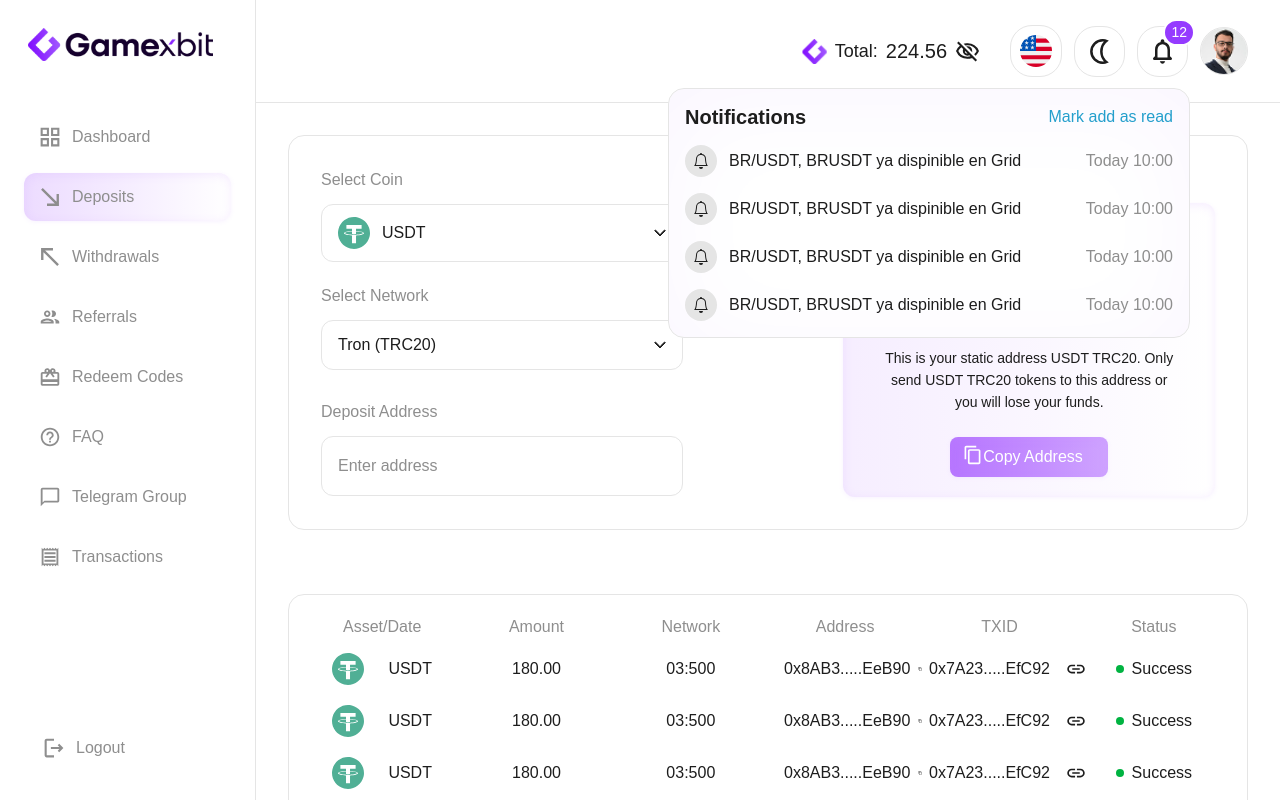
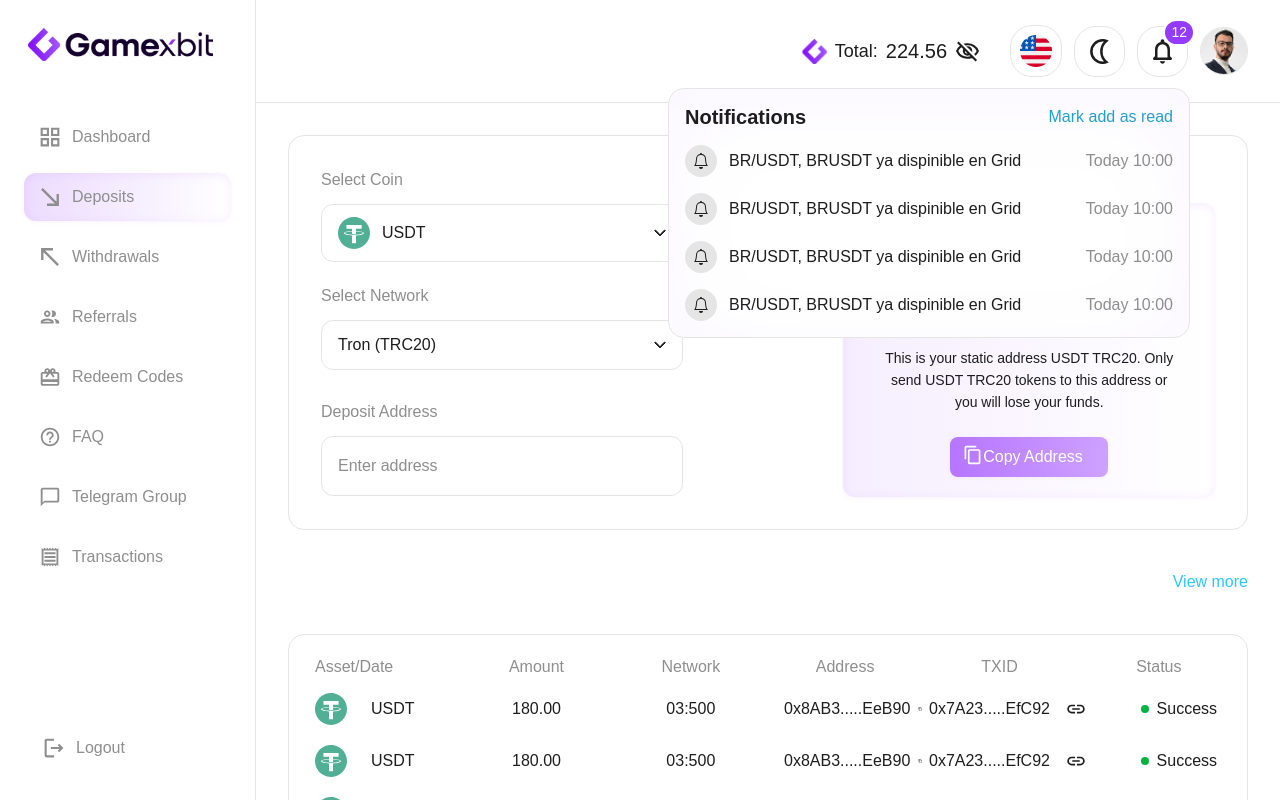
Before and after one commit to szulqarnain/GamexBit, a React (Vite) app: page /deposits in a window 1280 px wide. Built offline with nearby package versions, Linux system fonts and the light colour scheme.

Commit message:
latest code for deposite and referals screens fixs

```diff
--- a/src/components/Common/DashboardTable.tsx
+++ b/src/components/Common/DashboardTable.tsx
@@ -38,7 +38,7 @@ const DashboardTable: React.FC<DashboardTableProps> = ({ headers, data }) => {
   return (
     <div className="w-full h-auto gap-[24px]">
       <div className="w-full h-auto  p-[16px] border border-[rgb(var(--border))] rounded-[16px] overflow-auto">
-        <table className="w-full table-fixed px-0">
+        <table className="w-full table-fixed">
           <thead>
             <tr className="w-full h-[32px]">
               {headers.map((header: any, idx: any) => (
@@ -67,7 +67,13 @@ const DashboardTable: React.FC<DashboardTableProps> = ({ headers, data }) => {
                           cell.className || ""
                         }`}
                       >
-                        <div className="flex items-center justify-center gap-2">
+                        <div  className={`flex items-center gap-2 ${
+    colIndex === 0
+      ? "justify-start"
+      // : colIndex === headers.length - 1
+      // ? "justify-end"
+      : "justify-center"
+  }`}>
                           {/* Leading icon */}
                           {cell.icon && (
                             <img
--- a/src/components/UserDashboard/Referals/InviteReferals.tsx
+++ b/src/components/UserDashboard/Referals/InviteReferals.tsx
@@ -9,7 +9,7 @@ interface InviteReferalsProps {
 const InviteReferals: React.FC<InviteReferalsProps> = ({ setShowRefralModel }) => {
   const {darkMode} = useTheme();
   return (
-    <div className="w-full lg:w-[584px] h-auto flex flex-col gap-[40px] p-[32px] withDrawBanner">
+    <div className="w-full h-auto flex flex-col gap-[40px] p-[32px] withDrawBanner">
         <p className="text-[#8E8E8E] bd-nrm-med">Invite Referral</p>
       <form>
         <div className="w-full h-[200px] gap-[32px] flex flex-col">
--- a/src/components/UserDashboard/Referals/ReferalModal.tsx
+++ b/src/components/UserDashboard/Referals/ReferalModal.tsx
@@ -6,8 +6,12 @@ interface DepositeModelProps {
 
 const DepositeModel = ({ setShowRefralModel }: DepositeModelProps) => {
   return (
-    <div className="fixed inset-0 flex md:items-center items-end justify-center bg-[#00000099] backdrop-blur-[3px]">
-      <div className="md:h-[312px] h-[312px] md:w-[584px] w-full overflow-y-scroll rounded-[16px] md:p-[32px] py-[32px] px-[24px] bg-[#FFFFFF] [background:var(--bg-secondary)] border-1 border-[rgb(var(--border))] no-scrollbar">
+    <div className="fixed inset-0 flex md:items-center items-end justify-center bg-[#00000099] backdrop-blur-[3px]"
+    onClick={() => setShowRefralModel(false)}
+    >
+      <div
+      onClick={(e) => e.stopPropagation()}
+       className="md:h-[312px] h-[312px] md:w-[584px] w-full overflow-y-scroll rounded-[16px] md:p-[32px] py-[32px] px-[24px] bg-[#FFFFFF] [background:var(--bg-secondary)] border-1 border-[rgb(var(--border))] no-scrollbar">
         <div className="flex items-center justify-between">
           <p className="font-[700] text-[24px] leading-[24px] text-[rgb(var(--primary-text))]">
             Enter referral code
--- a/src/components/UserDashboard/Referals/ReferalsRewards.tsx
+++ b/src/components/UserDashboard/Referals/ReferalsRewards.tsx
@@ -8,7 +8,7 @@ import { useTheme } from "../../../context/ThemeContext";
 const ReferalsRewards: React.FC = () => {
   const { darkMode } = useTheme();
   return (
-    <div className="w-full lg:w-[584px] lg:h-auto h-[520px] flex flex-col gap-[40px] p-[32px] withDrawBanner">
+    <div className="w-full lg:h-auto h-[520px] flex flex-col gap-[40px] p-[32px] withDrawBanner">
       <div className="w-auto h-auto flex flex-col gap-[32px]">
         <p className="text-[#8E8E8E] bd-nrm-med">Referral Rewards</p>
         <div className="w-auto h-[158px] gap-[32px] flex flex-col">
--- a/src/index.css
+++ b/src/index.css
@@ -675,7 +675,7 @@
   .user-referal-btn {
     /* position: relative; */
     background: linear-gradient(
-      90deg,
+      -90deg,
       rgba(138, 33, 255, 0.4) 0%,
       rgba(138, 33, 255, 0.6) 100%
     );
@@ -849,6 +849,7 @@
     );
     box-shadow: inset 0 2px 10px rgba(197, 144, 255, 0.16),
       0 1px 4px rgba(197, 144, 255, 0.12);
+    border-radius: 12px;
   }
 
   .withDrawBanner::before {
--- a/src/pages/deposits.tsx
+++ b/src/pages/deposits.tsx
@@ -44,6 +44,7 @@ interface TableData {
   };
   Status: {
     text: string;
+    className?: string;
   };
 }
 
@@ -73,17 +74,17 @@ const DepositForm: React.FC<DepositFormProps> = () => {
   const [amount, setAmount] = useState("");
 
   const headers = [
-    { key: "Asset", label: "Asset/Date", className: "text-[#1D1D1D]" },
+    { key: "Asset", label: "Asset/Date", className: "text-[#1D1D1D] text-left pl-[10px]" },
     { key: "Amount", label: "Amount", className: "text-[#1D1D1D]" },
     { key: "Network", label: "Network", className: "text-[#1D1D1D]" },
     { key: "Address", label: "Address", className: "text-[#1D1D1D]" },
     { key: "TXID", label: "TXID", className: "text-[#1D1D1D]" },
-    { key: "Status", label: "Status", className: "text-[#1D1D1D]" },
+    { key: "Status", label: "Status", className: "text-[#1D1D1D] pl-[10px]" },
   ];
 
   const data: TableData[] = [
     {
-      Asset: { text: "USDT", className: "text-[#1D1D1D]", icon: TetherIcon },
+      Asset: { text: "USDT", className: "text-[#1D1D1D] pl-[10px]", icon: TetherIcon },
       Amount: "180.00",
       Network: "03:500",
       Address: {
@@ -98,10 +99,10 @@ const DepositForm: React.FC<DepositFormProps> = () => {
         copyable: true,
         copyIcon: ContentCopyGrey,
       },
-      Status: { text: "Success" },
+      Status: { text: "Success", className: "pl-[50px]"},
     },
     {
-      Asset: { text: "USDT", className: "text-[#1D1D1D]", icon: TetherIcon },
+      Asset: { text: "USDT", className: "text-[#1D1D1D]  pl-[10px]", icon: TetherIcon },
       Amount: "180.00",
       Network: "03:500",
       Address: {
@@ -116,10 +117,10 @@ const DepositForm: React.FC<DepositFormProps> = () => {
         copyable: true,
         copyIcon: ContentCopyGrey,
       },
-      Status: { text: "Success" },
+      Status: { text: "Success", className: "pl-[50px]" },
     },
     {
-      Asset: { text: "USDT", className: "text-[#1D1D1D]", icon: TetherIcon },
+      Asset: { text: "USDT", className: "text-[#1D1D1D] pl-[10px]", icon: TetherIcon },
       Amount: "180.00",
       Network: "03:500",
       Address: {
@@ -134,10 +135,10 @@ const DepositForm: React.FC<DepositFormProps> = () => {
         copyable: true,
         copyIcon: ContentCopyGrey,
       },
-      Status: { text: "Success" },
+      Status: { text: "Success", className: "pl-[50px]" },
     },
     {
-      Asset: { text: "USDT", className: "text-[#1D1D1D]", icon: TetherIcon },
+      Asset: { text: "USDT", className: "text-[#1D1D1D] pl-[10px]", icon: TetherIcon },
       Amount: "180.00",
       Network: "03:500",
       Address: {
@@ -152,10 +153,10 @@ const DepositForm: React.FC<DepositFormProps> = () => {
         copyable: true,
         copyIcon: ContentCopyGrey,
       },
-      Status: { text: "Rejected" },
+      Status: { text: "Rejected", className: "pl-[50px]" },
     },
     {
-      Asset: { text: "USDT", className: "text-[#1D1D1D]", icon: TetherIcon },
+      Asset: { text: "USDT", className: "text-[#1D1D1D] pl-[10px]", icon: TetherIcon },
       Amount: "180.00",
       Network: "03:500",
       Address: {
@@ -170,7 +171,7 @@ const DepositForm: React.FC<DepositFormProps> = () => {
         copyable: true,
         copyIcon: ContentCopyGrey,
       },
-      Status: { text: "Pending" },
+      Status: { text: "Pending", className: "pl-[50px]" },
     },
   ];
 
@@ -188,9 +189,14 @@ const DepositForm: React.FC<DepositFormProps> = () => {
   }, []);
 
   return (
-    <div className="w-full h-auto p-[16px] flex flex-col gap-[40px]">
+    <div className="w-full h-auto p-[16px] flex flex-col gap-[40px]" onClick={() => {
+      if (coinDropdownOpen || networkDropdownOpen){
+      setCoinDropdownOpen(false);
+      setNetworkDropdownOpen(false);
+      }
+    }}>
       <div className="w-full h-auto gap-[24px]">
-        <div className="w-full h-auto mx-auto p-4 lg:p-[32px] border border-[#E5E5E5] rounded-[16px] flex flex-col lg:flex-row gap-8 lg:gap-[18%] justify-center">
+        <div className="w-full h-auto mx-auto p-4 lg:p-[32px] border border-[rgb(var(--border))] rounded-[16px] flex flex-col lg:flex-row gap-8 lg:gap-[18%] justify-center">
           <DepositSelectorForm
             coinOptions={coinOptions}
             networkOptions={networkOptions}
@@ -208,7 +214,12 @@ const DepositForm: React.FC<DepositFormProps> = () => {
           <QRBoard QRcode={QRcode} ContentCopy={ContentCopy} />
         </div>
       </div>
-      <div className="mt-[24px]">
+<div className="w-full flex lg:justify-end justify-between items-center">
+  <p className="text-black bd-lrg-sem lg:hidden">Game History</p>
+
+   <a className="text-[#2DC7FF] bd-nrm-reg" href="#">View more</a>
+</div>
+      <div>
         <div className="lg:hidden">
           {[1, 2, 3, 4, 5, 6].map(() => (
             <DepositeCards type="deposite" />
--- a/src/pages/referrals.tsx
+++ b/src/pages/referrals.tsx
@@ -7,10 +7,10 @@ import DepositeCards from "../components/UserDashboard/Deposits/DepositeCards";
 
 export default function Referrals() {
     const headers = [
-    { key: "UID", label: "UID", className: "text-[#8E8E8E] text-left" },
-    { key: "RegisteredTime", label: "Registered Time (UTC)", className: "text-[#8E8E8E] text-left pl-[95px]" },
-    { key: "PointsEarned", label: "Points Earned", className: "text-[#8E8E8E] text-left pl-[125px]" },
-    { key: "Status", label: "Status", className: "text-[#8E8E8E] text-left pl-[125px]" },
+    { key: "UID", label: "UID", className: "text-[#8E8E8E] text-start pl-[15px]" },
+    { key: "RegisteredTime", label: "Registered Time (UTC)", className: "text-[#8E8E8E]" },
+    { key: "PointsEarned", label: "Points Earned", className: "text-[#8E8E8E]" },
+    { key: "Status", label: "Status", className: "text-[#8E8E8E]" },
   ];
 
   const data = [
@@ -55,7 +55,10 @@ export default function Referrals() {
              <InviteReferals setShowRefralModel={setShowRefralModel} />
         </div>
         </div>
-        <div className="w-full max-w-[1192px] h-auto mt-[20px] gap-[24px]">
+        <div className="w-full flex justify-between items-center">
+  <p className="text-black bd-lrg-sem lg:hidden">Referrals History</p>
+</div>
+        <div className="w-full h-auto mt-[20px] gap-[24px]">
         <div className="lg:hidden">
         {[1, 2, 3, 4, 5, 6].map(() => (
           <DepositeCards type="referral" />
```
